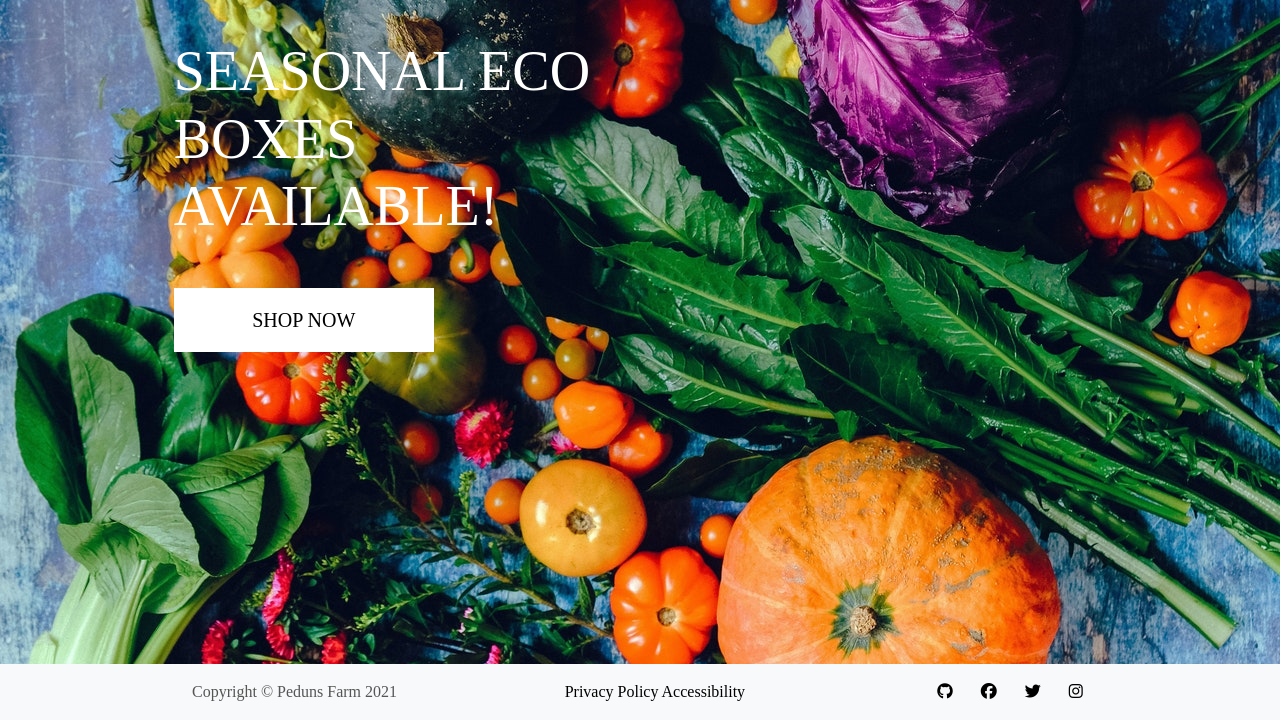
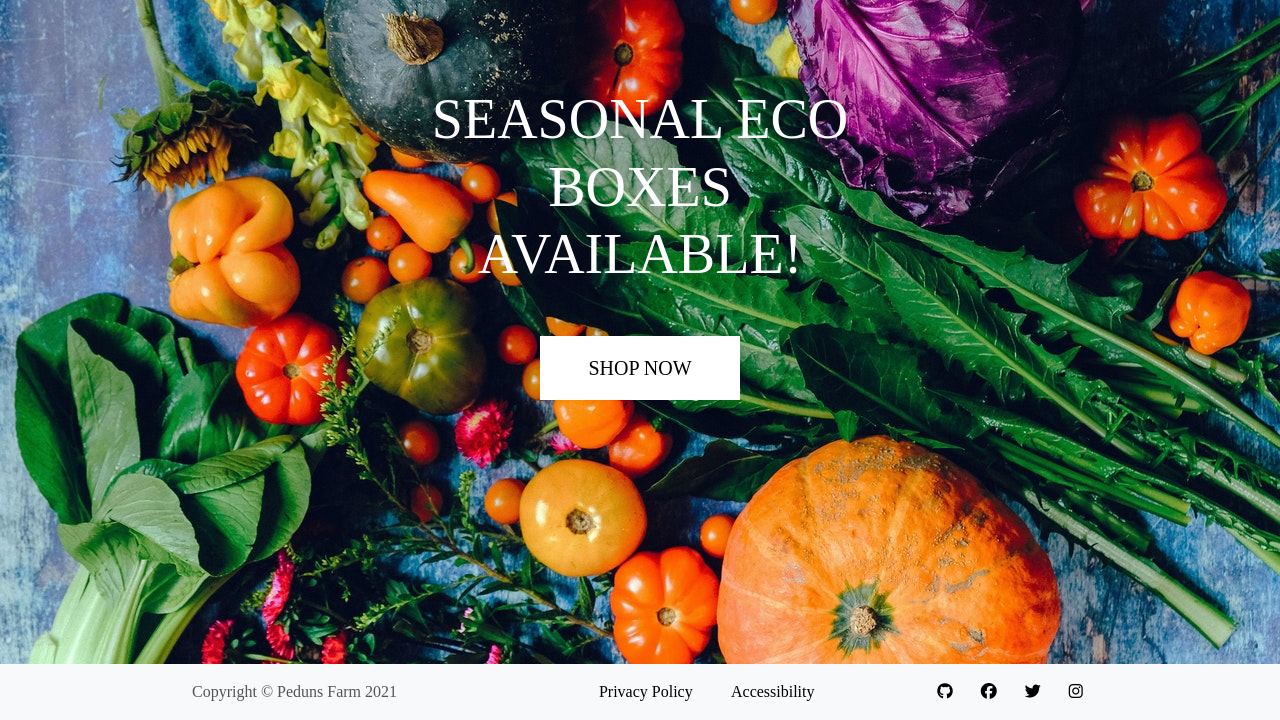
Before and after one commit to Joan-Amudu/Peduns-Farm, a Django app: page / in a window 1280 px wide. Shown: the part 80-800 px from the top of the page. Run offline with Django 3.2, Linux system fonts and the light colour scheme; some libraries are stand-ins or nearby versions.

Commit message:
Home: center text and add padding to footer

```diff
--- a/home/templates/home/index.html
+++ b/home/templates/home/index.html
@@ -4,11 +4,11 @@
 {% block content %}
 <div class="container h-100">
     <div class="row h-100">
-        <div class="col-7 col-md-6 my-auto">
-            <h1 class="display-4 logo-font text-white">
+        <div class="col-12 col-md-6 offset-md-3 py-5">
+            <h1 class="display-4 logo-font text-white text-center">
                 Seasonal Eco Boxes Available!
             </h1>
-            <div class="my-5">
+            <div class="my-5 text-center">
                 <h4>
                     <a href="{% url 'products' %}" class="shop-now-button btn btn-lg rounded-0 text-uppercase py-3">Shop Now</a>
                 </h4>
--- a/static/css/base.css
+++ b/static/css/base.css
@@ -47,7 +47,7 @@ main {
 .shop-now-button {
     background: white;
     color: black;
-    min-width: 260px;
+    min-width: 200px;
 }
 
 .btn-black {
@@ -174,6 +174,7 @@ input[name='q']::placeholder {
 
 .statements a {
     color: #000 !important;
+    padding-left: 10%;
 }
 
 .footer {
```
